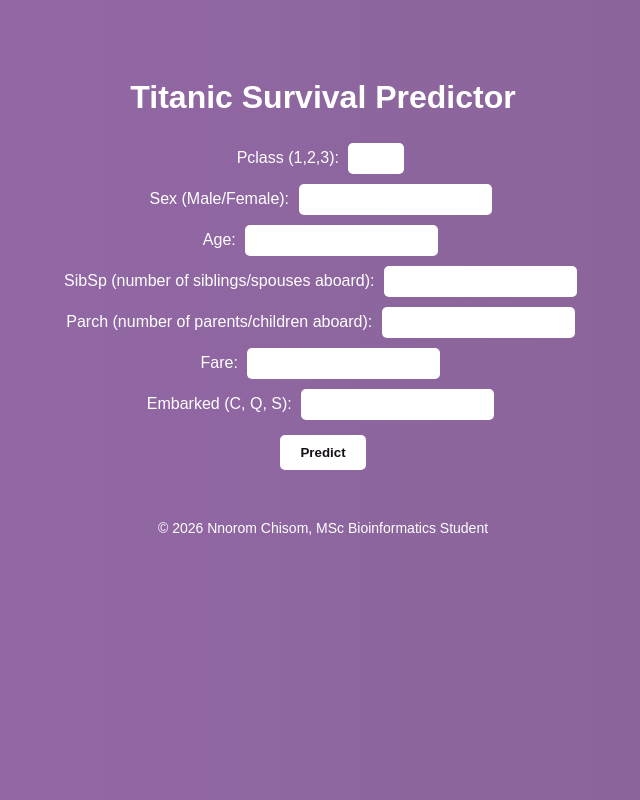
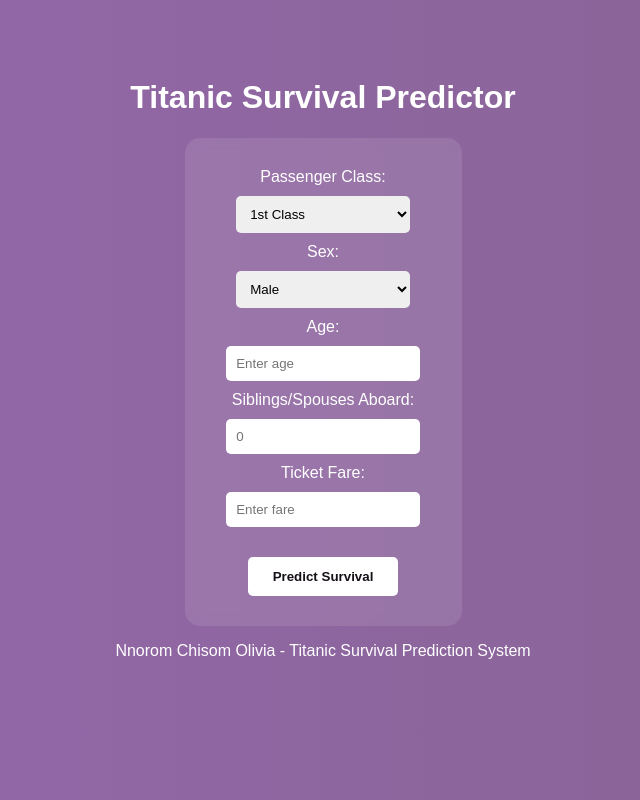
Before and after one commit to Nnorom-Chisom-Olivia/Olivia-titanic-pred-app, a Flask app: page / in a window 1280 px wide. Shown: the whole page, without its empty margins (317-957 px from the left). Run offline with Flask 3, Linux system fonts and the light colour scheme; parts of the project's set-up code (start-up, migrations or seed data) failed here and were passed over.

Commit message:
updated for Scorac requirements

```diff
--- a/app.py
+++ b/app.py
@@ -5,12 +5,12 @@ import joblib
 app = Flask(__name__)
 
 # Load model and columns
-model = joblib.load("titanic_model.pkl")
-model_columns = joblib.load("titanic_columns.joblib")
+model = joblib.load("model/titanic_survival_model.pkl")
+model_columns = joblib.load("model/titanic_columns.joblib")
 
 @app.route("/")
 def home():
-    return render_template("index.html")  # Your HTML frontend
+    return render_template("index.html")
 
 @app.route("/predict", methods=["POST"])
 def predict():
@@ -18,13 +18,10 @@ def predict():
         # Get form data from HTML
         data = {
             "Pclass": int(request.form["Pclass"]),
+            "Sex": 1 if request.form["Sex"].lower() == "male" else 0, # Match .map({'male': 1, 'female': 0})
             "Age": float(request.form["Age"]),
             "SibSp": int(request.form["SibSp"]),
-            "Parch": int(request.form["Parch"]),
-            "Fare": float(request.form["Fare"]),
-            "Sex_male": 1 if request.form["Sex"].lower() == "male" else 0,
-            "Embarked_Q": 1 if request.form["Embarked"].upper() == "Q" else 0,
-            "Embarked_S": 1 if request.form["Embarked"].upper() == "S" else 0
+            "Fare": float(request.form["Fare"])
         }
 
         # Create DataFrame and reindex to match training columns
@@ -33,7 +30,7 @@ def predict():
 
         # Predict
         prediction = model.predict(input_df)[0]
-        result = "Survived" if prediction == 1 else "Not Survived"
+        result = "Survived" if prediction == 1 else "Did not Survive"
 
         return render_template("index.html", prediction_text=f"Prediction: {result}")
 
@@ -41,4 +38,6 @@ def predict():
         return render_template("index.html", prediction_text=f"Error: {str(e)}")
 
 if __name__ == "__main__":
-    app.run(debug=True, host="0.0.0.0", port=5000)
+    import os
+    port = int(os.environ.get("PORT", 5000))
+    app.run(host="0.0.0.0", port=port)
--- a/templates/index.html
+++ b/templates/index.html
@@ -11,61 +11,80 @@
             text-align: center;
             padding: 50px;
         }
+        .container {
+            background: rgba(255, 255, 255, 0.1);
+            padding: 30px;
+            border-radius: 15px;
+            display: inline-block;
+            backdrop-filter: blur(5px);
+        }
         input, select {
-            padding: 8px;
-            margin: 5px;
+            padding: 10px;
+            margin: 10px;
             border-radius: 5px;
             border: none;
+            width: 80%;
         }
         button {
-            padding: 10px 20px;
-            margin-top: 10px;
+            padding: 12px 25px;
+            margin-top: 20px;
             border-radius: 5px;
             border: none;
             background-color: #fff;
             color: #151017;
             font-weight: bold;
             cursor: pointer;
+            transition: 0.3s;
         }
-        footer {
-            margin-top: 50px;
-            font-size: 14px;
+        button:hover {
+            background-color: #f0f0f0;
+            transform: scale(1.05);
+        }
+        .result {
+            margin-top: 20px;
+            font-size: 24px;
+            font-weight: bold;
         }
     </style>
 </head>
 <body>
     <h1>Titanic Survival Predictor</h1>
-    <form action="/predict" method="post">
-        <label>Pclass (1,2,3):</label>
-        <input type="number" name="Pclass" min="1" max="3" required><br>
+    <div class="container">
+        <form action="/predict" method="post">
+            <label>Passenger Class:</label><br>
+            <select name="Pclass" required>
+                <option value="1">1st Class</option>
+                <option value="2">2nd Class</option>
+                <option value="3">3rd Class</option>
+            </select><br>
 
-        <label>Sex (Male/Female):</label>
-        <input type="text" name="Sex" required><br>
+            <label>Sex:</label><br>
+            <select name="Sex" required>
+                <option value="male">Male</option>
+                <option value="female">Female</option>
+            </select><br>
 
-        <label>Age:</label>
-        <input type="number" name="Age" step="0.1" required><br>
+            <label>Age:</label><br>
+            <input type="number" name="Age" step="0.1" placeholder="Enter age" required><br>
 
-        <label>SibSp (number of siblings/spouses aboard):</label>
-        <input type="number" name="SibSp" min="0" required><br>
+            <label>Siblings/Spouses Aboard:</label><br>
+            <input type="number" name="SibSp" min="0" placeholder="0" required><br>
 
-        <label>Parch (number of parents/children aboard):</label>
-        <input type="number" name="Parch" min="0" required><br>
+            <label>Ticket Fare:</label><br>
+            <input type="number" name="Fare" step="0.1" placeholder="Enter fare" required><br>
 
-        <label>Fare:</label>
-        <input type="number" name="Fare" step="0.1" required><br>
+            <button type="submit">Predict Survival</button>
+        </form>
 
-        <label>Embarked (C, Q, S):</label>
-        <input type="text" name="Embarked" required><br>
-
-        <button type="submit">Predict</button>
-    </form>
-
-    {% if prediction_text %}
-        <h2>{{ prediction_text }}</h2>
-    {% endif %}
+        {% if prediction_text %}
+        <div class="result">
+            {{ prediction_text }}
+        </div>
+        {% endif %}
+    </div>
 
     <footer>
-        © 2026 Nnorom Chisom, MSc Bioinformatics Student
+        <p>Nnorom Chisom Olivia - Titanic Survival Prediction System</p>
     </footer>
 </body>
 </html>
```
Also changed, not shown: model/Titanic.py (renamed from Titanic.py, +12 -14 lines), confusion_matrix.png (deleted), roc_curve.png (deleted), 4 other files.
